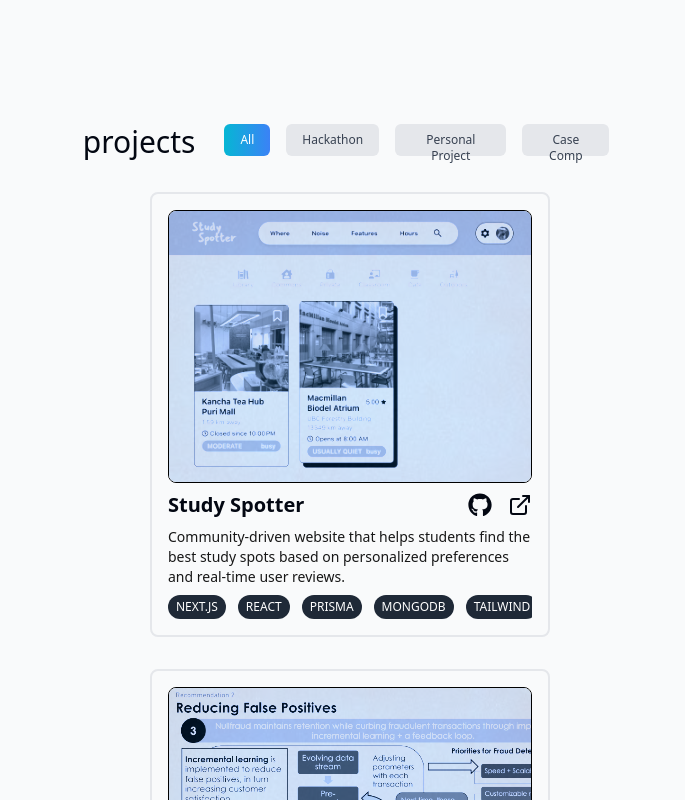
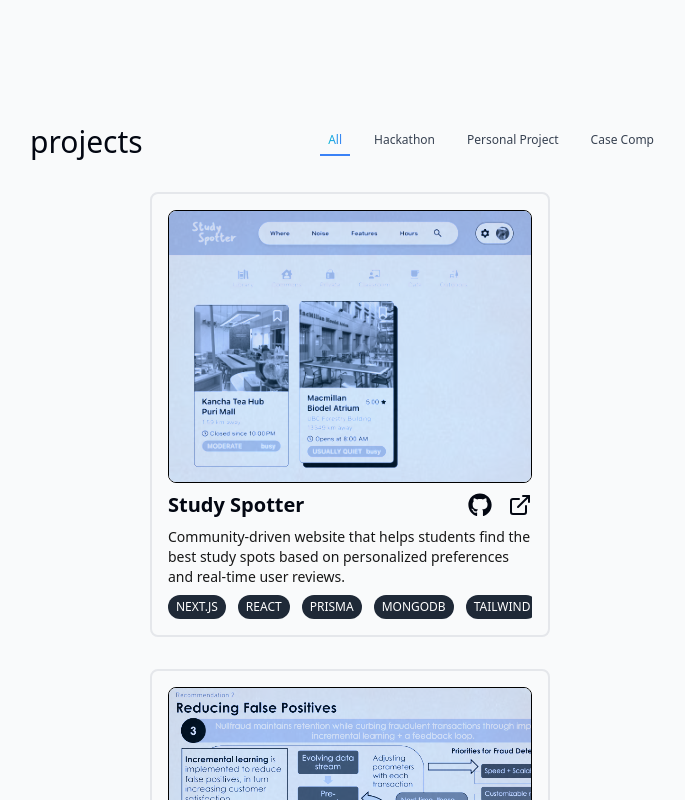
Before and after one commit to jasukej/portfolio, a Next.js app: page / in a window 1280 px wide. Shown: the part 1500-2300 px from the top of the page, without its empty margins (290-975 px from the left). Built offline with nearby package versions, Linux system fonts and the light colour scheme.

Commit message:
filter bar

```diff
--- a/components/experience.tsx
+++ b/components/experience.tsx
@@ -4,7 +4,7 @@ import React, { useState } from "react";
 import { FaLocationDot } from "react-icons/fa6";
 import SectionHeading from "./section-heading";
 import useMeasure from "react-use-measure";
-import { experiencesData } from "@/lib/links";
+import { experiencesData } from "@/lib/experiencesData";
 import { useActiveSectionContext } from "@/context/active-section-context";
 import { useSectionInView } from "@/lib/hooks";
 import { useSpring, animated } from "@react-spring/web";
--- a/components/projects.tsx
+++ b/components/projects.tsx
@@ -30,7 +30,8 @@ export default function Projects() {
         flex
         flex-col
         justify-center
-        max-w-[40rem]">
+        max-w-[40rem]
+        xl:w-[60rem]">
       <div className="
           flex
           md:flex-row
@@ -49,21 +50,29 @@ export default function Projects() {
             <button
               key={category}
               className={`
-                px-4
+                px-2
                 py-2
                 mx-2
-                rounded-md
                 md:max-h-[2rem]
                 h-auto
                 text-xs
+                transition
+                duration-100
+                relative
+                text-nowrap
+                hover:opacity-60
+                ${selectedCategory === category ? "border-b-2 border-blue-500" : "text-gray-700 border-none"}
+              `}
+              onClick={() => setSelectedCategory(category)}
+            >
+              <span className={`
               ${
                 selectedCategory === category
-                  ? "bg-gradient-to-r from-cyan-500 to-blue-500  text-white"
-                  : "bg-gray-200 text-gray-700"
-              }`}
-              onClick={() => setSelectedCategory(category)}
-            >
-              {category}
+                  ? "bg-gradient-to-r from-cyan-500 to-blue-500 bg-clip-text underline-offset-4 underline text-transparent"
+                  : "text-gray-700 border-none"
+              }`}>
+                {category}
+              </span>
             </button>
           ))}
         </div>
@@ -71,6 +80,8 @@ export default function Projects() {
         <div className="
           flex-col
           flex
+          xl:flex-wrap
+          xl:gap-x-4
           items-center
           justify-center">
           {filteredProjects.map((project, index) => (
--- a/lib/experiencesData.ts
+++ b/lib/experiencesData.ts
@@ -51,7 +51,7 @@ export const experiencesData = [
       tag: "client project",
       location: "Remote",
       description:
-      "Creating a webapp to optimize 30+ internal user flows for the Swim England team.",
+      "Creating a webapp to optimize 30+ internal user flows for the Swim England team. Implementing workflows for autopopulation and integrating existing OpenEngage database with new system.",
       icon: BsEnvelopeHeart,
       date: "May 2024 - Present",
     },
```
